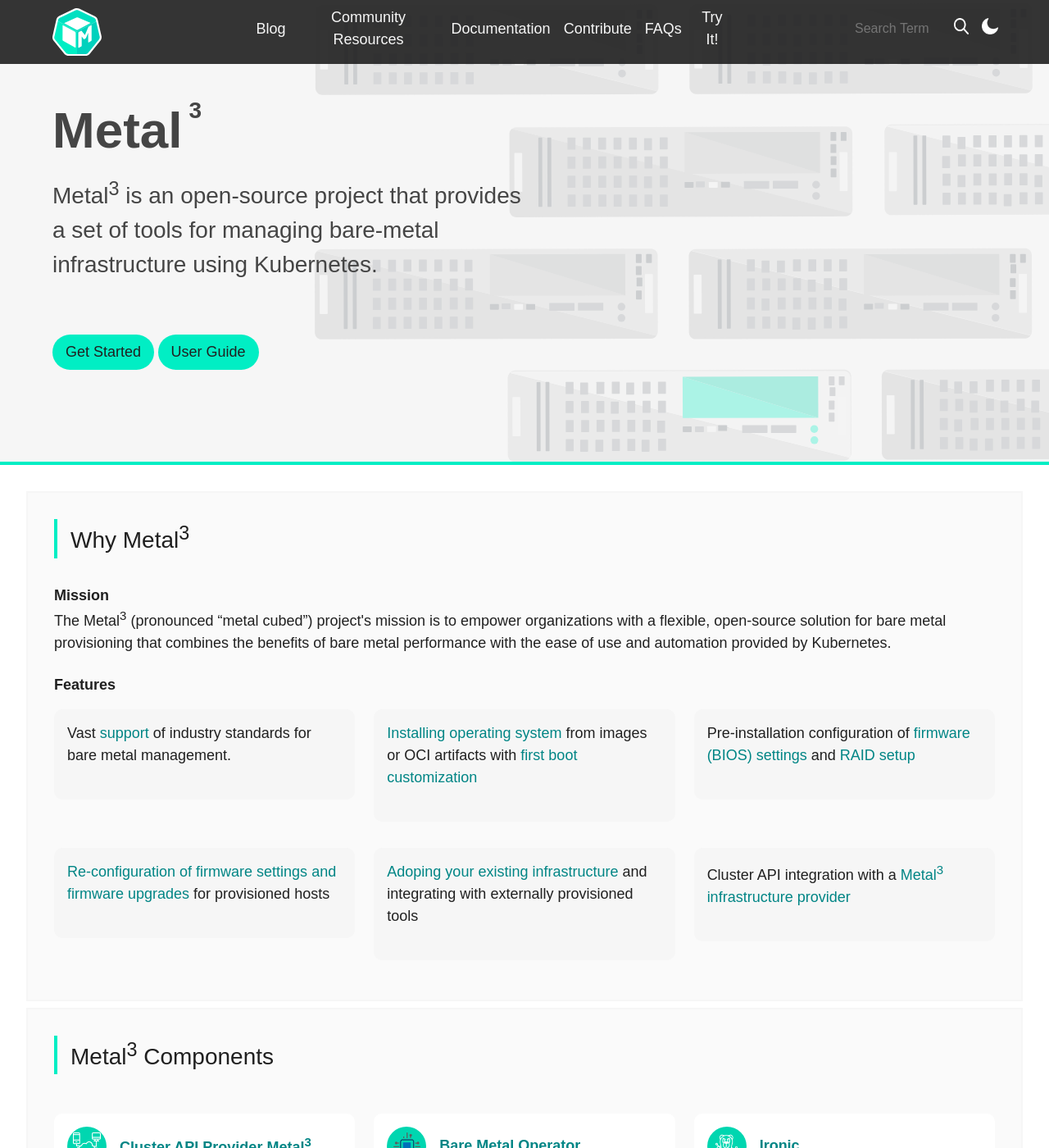
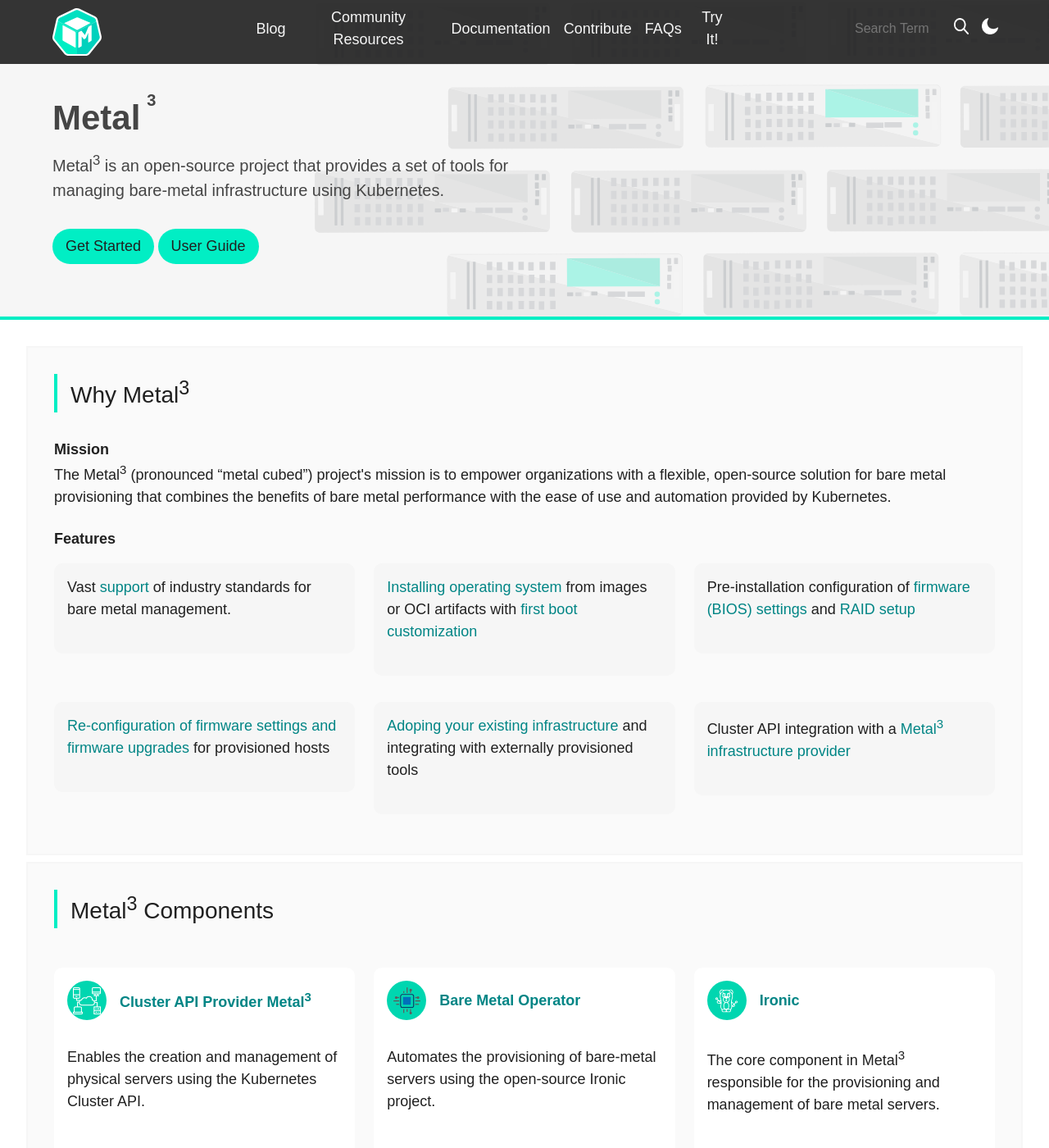
Before and after one commit to metal3-io/metal3-io.github.io, a Jekyll site: the page built from index.html, in a window 1280 px wide and 1400 px high. Shown: the whole window at 82% size. Built offline with Jekyll 4.4.1, drawn with Linux system fonts in a browser that asks for light colours; nearby versions of some CDN libraries; comment, search, counter and statistics services are not loaded.

Commit message:
Make the initial header much smaller
Assisted-By: Claude Code (commercial license)
Signed-off-by: Dmitry Tantsur <dtantsur@protonmail.com>

```diff
--- a/_sass/_header.scss
+++ b/_sass/_header.scss
@@ -28,19 +28,19 @@
     }
   }
   &__content {
-    padding: var(--mk--spacer--lg) var(--mk--spacer--sm);
+    padding: var(--mk--spacer--2xl) var(--mk--spacer--sm) var(--mk--spacer--md);
 
     @media (min-width: $mk--breakpoint--md){
-      padding: var(--mk--spacer--2xl) var(--mk--spacer--lg);
+      padding: var(--mk--spacer--2xl) var(--mk--spacer--lg) var(--mk--spacer--lg);
     }
 
     &__title {
       color: var(--mk--color-black--100);
       font-weight: var(--mk--FontWeight--300);
-      font-size: var(--mk--FontSize--3xl);
+      font-size: var(--mk--FontSize--2xl);
       sup {
         margin-left: var(--mk--spacer--xs);
-        font-size: var(--mk--FontSize--xl);
+        font-size: var(--mk--FontSize--lg);
         position: relative;
         top: -14px;
       }
@@ -49,15 +49,15 @@
       color: var(--mk--color-black--100);
       width: 50%;
       margin-top: var(--mk--spacer--xs);
-      font-size: var(--mk--FontSize--xl);
+      font-size: var(--mk--FontSize--lg);
       @media(max-width: $mk--breakpoint--lg){
         width: 100%;
       }
     }
     .mk-button {
-      margin-top: var(--mk--spacer--md);
+      margin-top: var(--mk--spacer--sm);
       @media (min-width: $mk--breakpoint--md){
-        margin-top: var(--mk--spacer--lg);
+        margin-top: var(--mk--spacer--md);
       }
     }
   }/* content */
```
